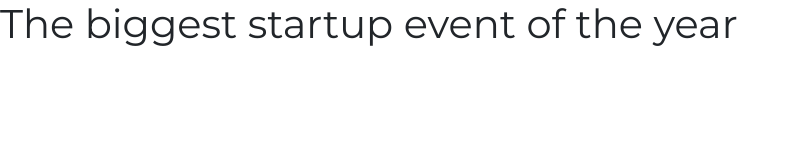
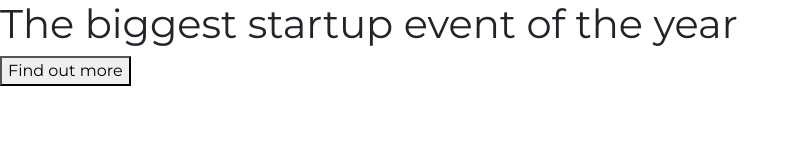
Before and after one commit to Germain712/ZM-Bootstrap-Startup-Website, a plain HTML site: page index.html in a window 1280 px wide. Shown: the whole page, without its empty margins (0-800 px from the left). Drawn offline with nearby package versions, Linux system fonts and the light colour scheme.

Commit message:
added a button

```diff
--- a/index.html
+++ b/index.html
@@ -22,5 +22,6 @@
   </head>
   <body>
     <h1>The biggest startup event of the year</h1>
+    <button>Find out more</button>
   </body>
 </html>
```
